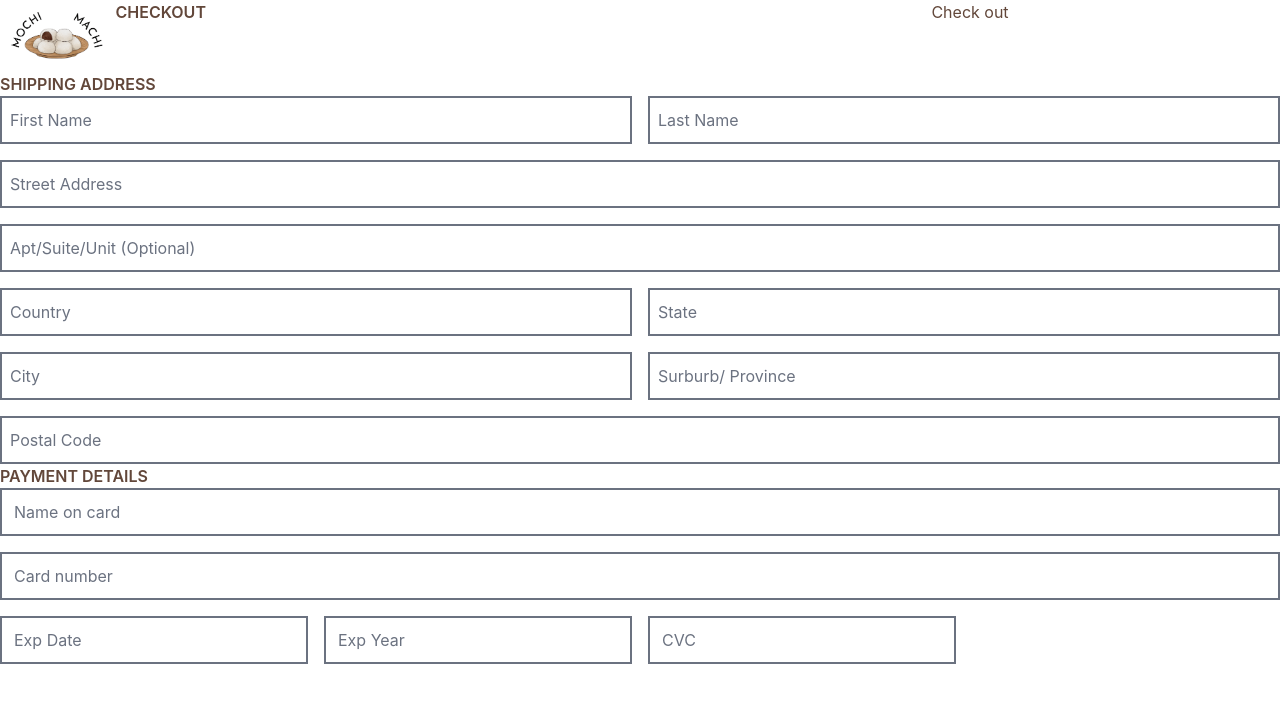
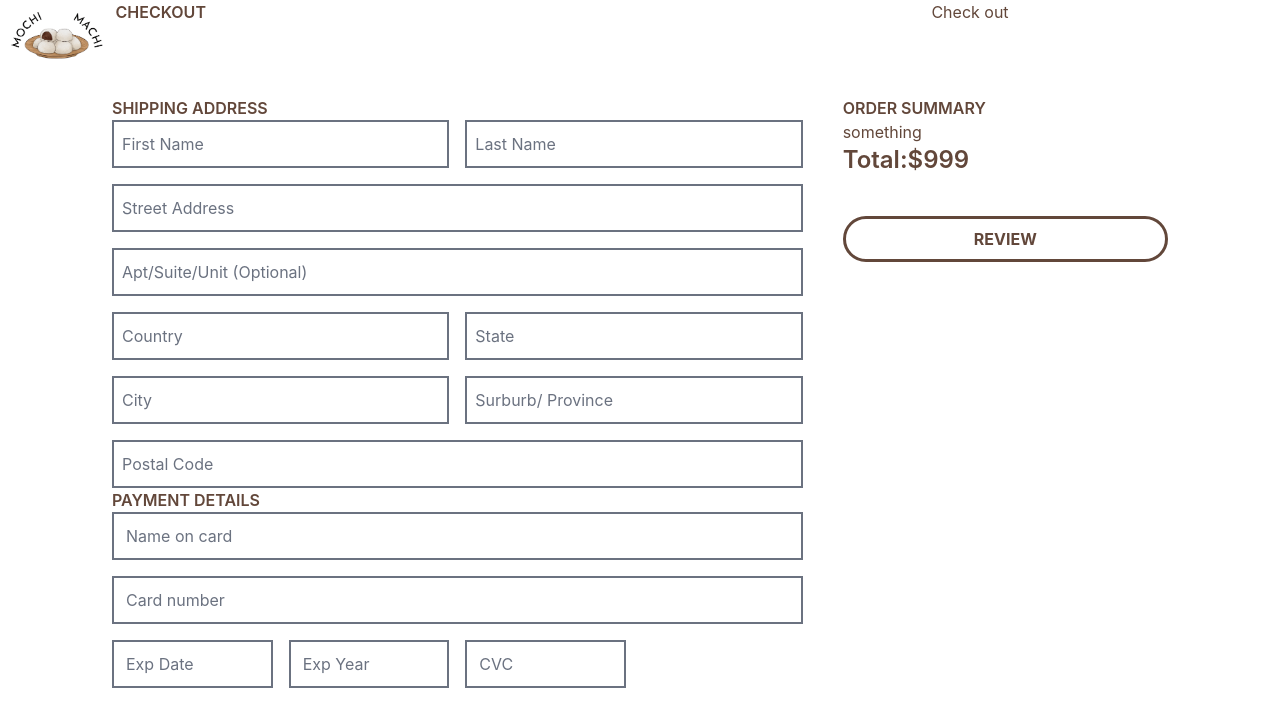
Before and after one commit to TotoroSyd/MochiMachi, a React (Create React App) app: page /checkout in a window 1280 px wide. Shown: the top 726 px of the page. Built offline with nearby package versions, Linux system fonts and the light colour scheme.

Commit message:
Added ordersummary componnt to checkout

```diff
--- a/src/components/CheckOutPage.tsx
+++ b/src/components/CheckOutPage.tsx
@@ -1,16 +1,26 @@
 import Nav from "./Nav";
 import Payment from "./Payment";
 import Shipping from "./Shipping";
+import OrderSummary from "./OrderSummary";
 
 export default function CheckOut() {
   return (
     <div>
       <Nav></Nav>
-      <div>
-        <form>
+      <div className="grid grid-cols-3 gap-10 px-28 py-6">
+        <form className="col-span-2">
           <Shipping></Shipping>
           <Payment></Payment>
         </form>
+        <div className="flex flex-col gap-y-10">
+          <OrderSummary></OrderSummary>
+          <button
+            type="submit"
+            className="button bg-transparent font-bold py-2 px-4 rounded-full"
+          >
+            REVIEW
+          </button>
+        </div>
       </div>
     </div>
   );
--- /dev/null
+++ b/src/components/OrderSummary.tsx
@@ -0,0 +1,9 @@
+export default function OrderSummary() {
+  return (
+    <div>
+      <h1 className="font-semibold">ORDER SUMMARY</h1>
+      <div>something</div>
+      <div className="text-2xl font-semibold">Total:$999</div>
+    </div>
+  );
+}
```
